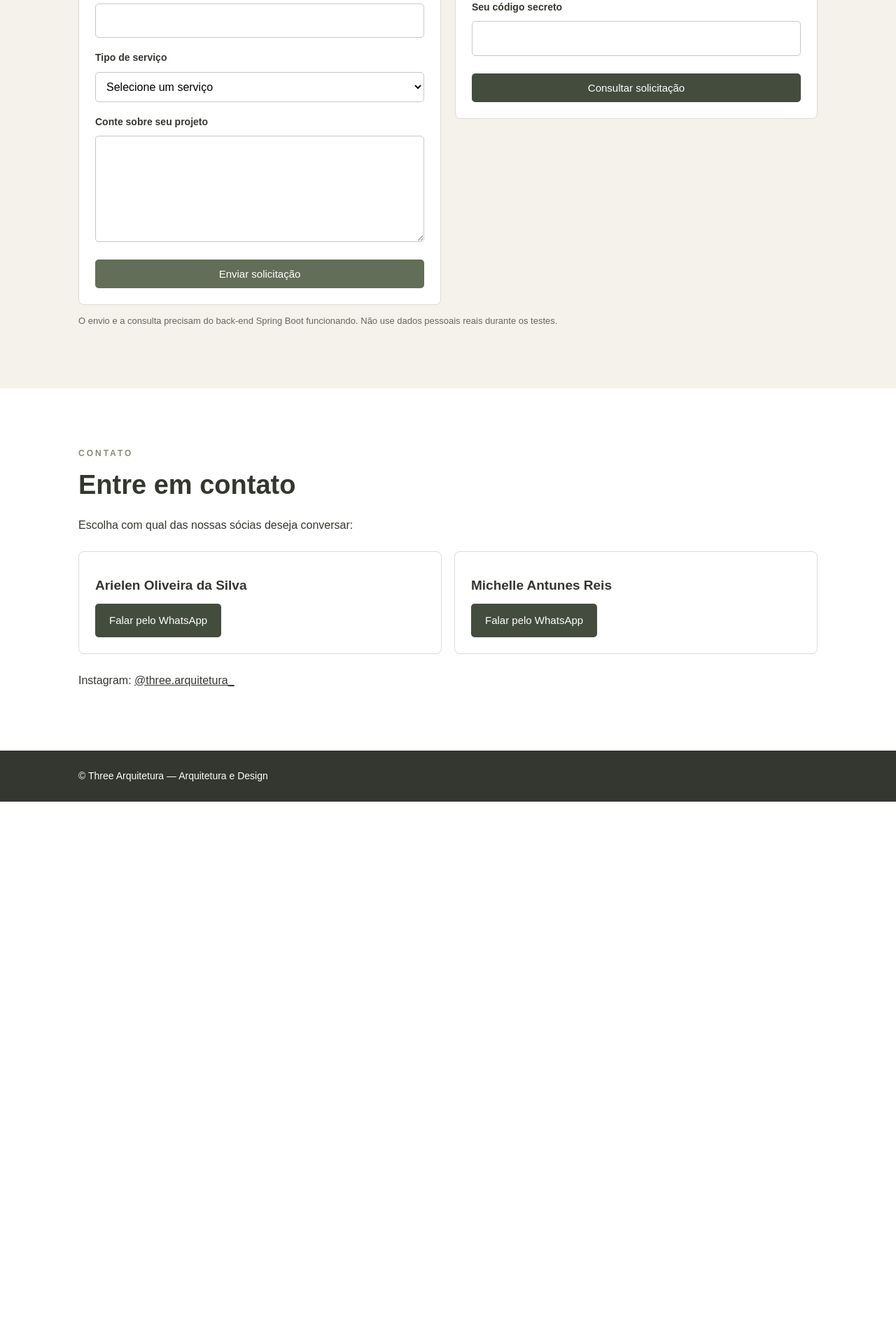
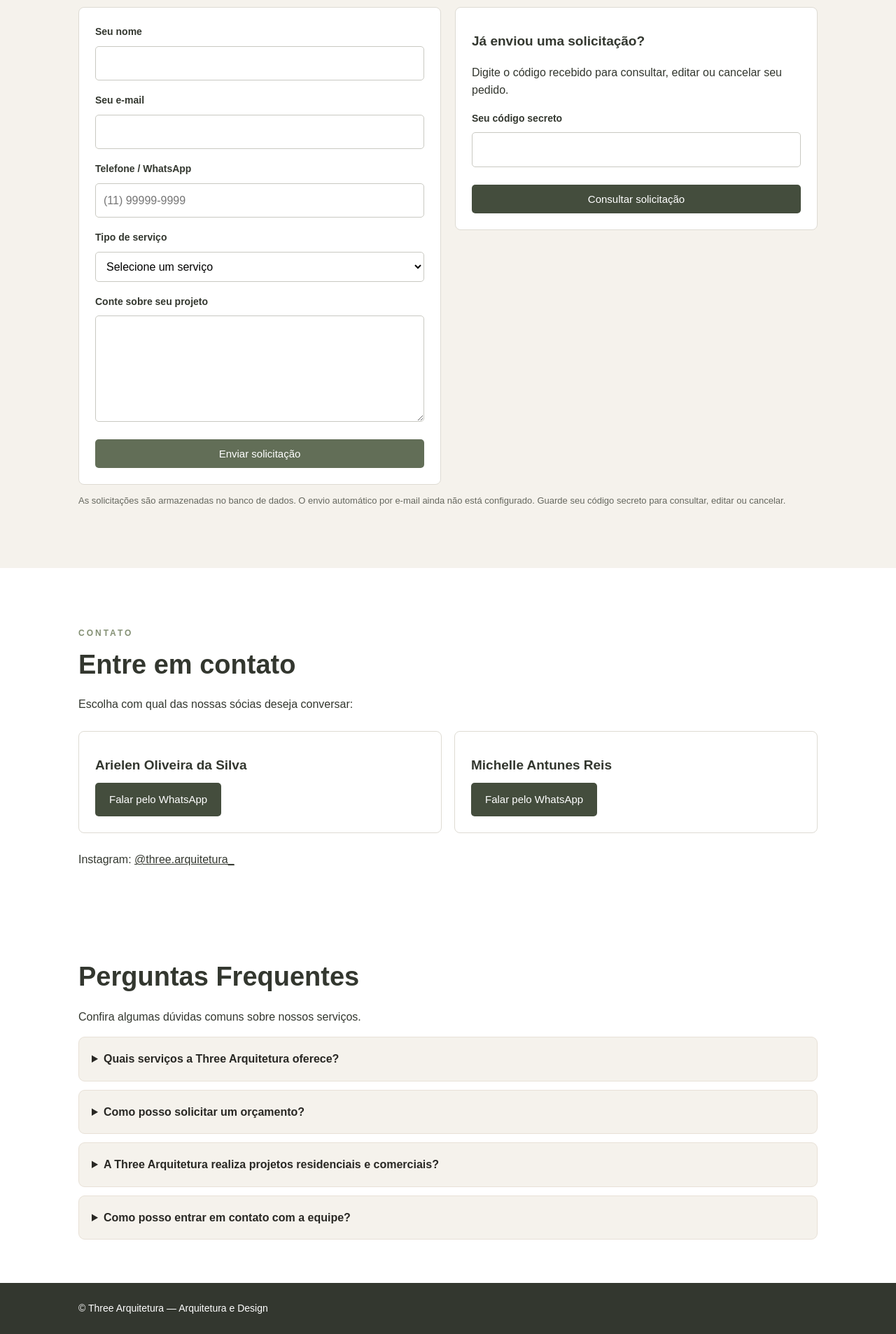
Before and after one commit to alexandrejrmoraes-crypto/PROJETO_2_SEM, a Spring Boot app: page / in a window 1280 px wide. Shown: the part 2789-4696 px from the top of the page at 70% size. Before the commit the page ends 3935 px from the top, so only its background shows below. Run offline with Spring Boot 4, Linux system fonts and the light colour scheme; grey boxes labelled with a size stand in for pictures from a placeholder-image service; some libraries are stand-ins or nearby versions.

Commit message:
Atualiza layout Three Arquitetura e adiciona telefone WhatsApp

```diff
--- a/three-arquitetura/src/main/java/br/com/threearquitetura/Solicitacao.java
+++ b/three-arquitetura/src/main/java/br/com/threearquitetura/Solicitacao.java
@@ -9,6 +9,7 @@ public class Solicitacao {
     public Long id;
     public String nome;
     public String email;
+    public String telefone;
     public String tipoServico;
     @Column(length = 3000)
     public String mensagem;
--- a/three-arquitetura/src/main/resources/static/index.html
+++ b/three-arquitetura/src/main/resources/static/index.html
@@ -1,18 +1,19 @@
 <!DOCTYPE html>
+
 <html lang="pt-BR">
 <head>
-  <meta charset="UTF-8">
-  <meta name="viewport" content="width=device-width, initial-scale=1.0">
-  <meta name="description" content="Three Arquitetura: projetos residenciais, comerciais e interiores.">
+<meta charset="utf-8"/>
+<meta content="width=device-width, initial-scale=1.0" name="viewport"/>
+<meta content="Three Arquitetura: projetos residenciais, comerciais e interiores." name="description"/>
 <title>Three Arquitetura</title>
-  <link rel="stylesheet" href="style.css">
-  <script src="script.js" defer></script>
+<link href="style.css" rel="stylesheet"/>
+<script defer="" src="script.js"></script>
 </head>
 <body>
 <header class="cabecalho" id="inicio">
 <div class="largura menu">
-      <a class="marca" href="#inicio">THREE <span>ARQUITETURA</span></a>
-      <nav aria-label="Menu principal">
+<a class="marca" href="#inicio"><img alt="Logo Three Arquitetura" class="logo-imagem" src="Logo_Three_Arquitetura.png"/></a>
+<button aria-controls="menu-principal" aria-expanded="false" aria-label="Abrir menu" class="menu-toggle" id="menu-toggle" type="button">☰</button><nav aria-label="Menu principal" id="menu-principal">
 <a href="#inicio">Início</a>
 <a href="#sobre">Sobre nós</a>
 <a href="#servicos">Serviços</a>
@@ -22,7 +23,6 @@
 </nav>
 </div>
 </header>
-
 <main>
 <section class="apresentacao">
 <div class="largura apresentacao-conteudo">
@@ -33,7 +33,6 @@
 <a class="botao" href="#projetos">Conheça nossos projetos</a>
 </div>
 </section>
-
 <section class="secao largura" id="sobre">
 <p class="subtitulo">NOSSO ESCRITÓRIO</p>
 <h2>Sobre a Three Arquitetura</h2>
@@ -42,7 +41,6 @@
 <p><strong>Arielen Oliveira da Silva</strong> e <strong>Michelle Antunes Reis</strong>, sócias e fundadoras da Three Arquitetura.</p>
 <p>Nosso objetivo é criar ambientes que unem beleza, conforto e funcionalidade.</p>
 </section>
-
 <section class="secao fundo-claro" id="servicos">
 <div class="largura">
 <p class="subtitulo">O QUE FAZEMOS</p>
@@ -56,32 +54,32 @@
 </div>
 </div>
 </section>
-
 <section class="secao largura" id="projetos">
 <p class="subtitulo">PORTFÓLIO</p>
 <h2>Nossos projetos</h2>
 <p>Conheça alguns dos projetos realizados pelo nosso escritório.</p>
 <div class="grade galeria">
-        <article class="projeto"><img src="https://placehold.co/600x400/e9e2d8/4e493f?text=Projeto+residencial" alt="Imagem ilustrativa de projeto residencial"><h3>Projeto residencial</h3></article>
-        <article class="projeto"><img src="https://placehold.co/600x400/e9e2d8/4e493f?text=Design+de+interiores" alt="Imagem ilustrativa de design de interiores"><h3>Design de interiores</h3></article>
-        <article class="projeto"><img src="https://placehold.co/600x400/e9e2d8/4e493f?text=Projeto+comercial" alt="Imagem ilustrativa de projeto comercial"><h3>Projeto comercial</h3></article>
+<article class="projeto"><img alt="Imagem ilustrativa de projeto residencial" src="https://placehold.co/600x400/e9e2d8/4e493f?text=Projeto+residencial"/><h3>Projeto residencial</h3></article>
+<article class="projeto"><img alt="Imagem ilustrativa de design de interiores" src="https://placehold.co/600x400/e9e2d8/4e493f?text=Design+de+interiores"/><h3>Design de interiores</h3></article>
+<article class="projeto"><img alt="Imagem ilustrativa de projeto comercial" src="https://placehold.co/600x400/e9e2d8/4e493f?text=Projeto+comercial"/><h3>Projeto comercial</h3></article>
 </div>
 <p class="observacao">Imagens ilustrativas. Substitua pelas fotos autorizadas dos projetos do escritório.</p>
 </section>
-
 <section class="secao fundo-claro" id="orcamento">
 <div class="largura">
 <p class="subtitulo">FALE SOBRE SEU PROJETO</p>
 <h2>Solicite um orçamento</h2>
 <p>Preencha os campos abaixo para enviar sua solicitação.</p>
 <div class="duas-colunas">
-          <form id="form-orcamento" class="cartao formulario">
+<form class="cartao formulario" id="form-orcamento">
 <label for="nome">Seu nome</label>
-            <input id="nome" name="nome" type="text" maxlength="120" required>
+<input id="nome" maxlength="120" name="nome" required="" type="text"/>
 <label for="email">Seu e-mail</label>
-            <input id="email" name="email" type="email" maxlength="180" required>
+<input id="email" maxlength="180" name="email" required="" type="email"/>
+<label for="telefone">Telefone / WhatsApp</label>
+<input id="telefone" name="telefone" type="tel" maxlength="20" autocomplete="tel" placeholder="(11) 99999-9999" required/>
 <label for="tipoServico">Tipo de serviço</label>
-            <select id="tipoServico" name="tipoServico" required>
+<select id="tipoServico" name="tipoServico" required="">
 <option value="">Selecione um serviço</option>
 <option>Projetos residenciais</option>
 <option>Projetos comerciais</option>
@@ -90,52 +88,72 @@
 <option>Consultoria</option>
 </select>
 <label for="mensagem">Conte sobre seu projeto</label>
-            <textarea id="mensagem" name="mensagem" rows="5" maxlength="2000" required></textarea>
+<textarea id="mensagem" maxlength="2000" name="mensagem" required="" rows="5"></textarea>
 <button class="botao" type="submit">Enviar solicitação</button>
-            <p id="resultado-envio" class="resultado" role="status" aria-live="polite"></p>
+<p aria-live="polite" class="resultado" id="resultado-envio" role="status"></p>
 </form>
 <div class="cartao painel-consulta">
 <h3>Já enviou uma solicitação?</h3>
 <p>Digite o código recebido para consultar, editar ou cancelar seu pedido.</p>
-            <form id="form-consulta" class="formulario">
+<form class="formulario" id="form-consulta">
 <label for="codigo">Seu código secreto</label>
-              <input id="codigo" name="codigo" type="password" autocomplete="off" required>
+<input autocomplete="off" id="codigo" name="codigo" required="" type="password"/>
 <button class="botao botao-secundario" type="submit">Consultar solicitação</button>
 </form>
-            <p id="resultado-consulta" class="resultado" role="status" aria-live="polite"></p>
-            <form id="form-edicao" class="formulario escondido">
+<p aria-live="polite" class="resultado" id="resultado-consulta" role="status"></p>
+<form class="formulario escondido" id="form-edicao">
 <h3>Editar solicitação</h3>
 <label for="editar-nome">Nome</label>
-              <input id="editar-nome" required>
+<input id="editar-nome" required=""/>
 <label for="editar-email">E-mail</label>
-              <input id="editar-email" type="email" required>
+<input id="editar-email" required="" type="email"/>
+<label for="editar-telefone">Telefone / WhatsApp</label>
+<input id="editar-telefone" type="tel" maxlength="20" autocomplete="tel" required/>
 <label for="editar-servico">Tipo de serviço</label>
-              <select id="editar-servico" required>
+<select id="editar-servico" required="">
 <option>Projetos residenciais</option><option>Projetos comerciais</option>
 <option>Design de interiores</option><option>Reformas</option><option>Consultoria</option>
 </select>
 <label for="editar-mensagem">Mensagem</label>
-              <textarea id="editar-mensagem" rows="4" required></textarea>
+<textarea id="editar-mensagem" required="" rows="4"></textarea>
 <button class="botao" type="submit">Salvar alterações</button>
 <button class="botao botao-perigo" id="botao-cancelar" type="button">Cancelar solicitação</button>
 </form>
 </div>
 </div>
-        <p class="observacao">O envio e a consulta precisam do back-end Spring Boot funcionando. Não use dados pessoais reais durante os testes.</p>
+<p class="observacao">As solicitações são armazenadas no banco de dados. O envio automático por e-mail ainda não está configurado. Guarde seu código secreto para consultar, editar ou cancelar.</p>
 </div>
 </section>
-
 <section class="secao largura" id="contato">
 <p class="subtitulo">CONTATO</p>
 <h2>Entre em contato</h2>
 <p>Escolha com qual das nossas sócias deseja conversar:</p>
 <div class="grade contatos">
-        <div class="cartao"><h3>Arielen Oliveira da Silva</h3><a class="botao botao-secundario" href="https://wa.me/5511986293683" target="_blank" rel="noopener noreferrer">Falar pelo WhatsApp</a></div>
-        <div class="cartao"><h3>Michelle Antunes Reis</h3><a class="botao botao-secundario" href="https://wa.me/5511984336070" target="_blank" rel="noopener noreferrer">Falar pelo WhatsApp</a></div>
+<div class="cartao"><h3>Arielen Oliveira da Silva</h3><a class="botao botao-secundario" href="https://wa.me/5511986293683" rel="noopener noreferrer" target="_blank">Falar pelo WhatsApp</a></div>
+<div class="cartao"><h3>Michelle Antunes Reis</h3><a class="botao botao-secundario" href="https://wa.me/5511984336070" rel="noopener noreferrer" target="_blank">Falar pelo WhatsApp</a></div>
 </div>
-      <p>Instagram: <a href="https://www.instagram.com/three.arquitetura_/" target="_blank" rel="noopener noreferrer">@three.arquitetura_</a></p>
+<p>Instagram: <a href="https://www.instagram.com/three.arquitetura_/" rel="noopener noreferrer" target="_blank">@three.arquitetura_</a></p>
 </section>
-  </main>
+<section class="secao largura perguntas" id="perguntas">
+<h2>Perguntas Frequentes</h2>
+<p>Confira algumas dúvidas comuns sobre nossos serviços.</p>
+<details>
+<summary>Quais serviços a Three Arquitetura oferece?</summary>
+<p>Oferecemos projetos residenciais e comerciais, design de interiores, reformas e consultoria.</p>
+</details>
+<details>
+<summary>Como posso solicitar um orçamento?</summary>
+<p>Você pode preencher o formulário de solicitação de orçamento disponível em nosso site ou entrar em contato diretamente pelo WhatsApp.</p>
+</details>
+<details>
+<summary>A Three Arquitetura realiza projetos residenciais e comerciais?</summary>
+<p>Sim! Desenvolvemos projetos para ambientes residenciais e comerciais, de acordo com as necessidades de cada cliente.</p>
+</details>
+<details>
+<summary>Como posso entrar em contato com a equipe?</summary>
+<p>Você pode entrar em contato pelos botões de WhatsApp disponíveis no site ou pelo nosso Instagram @three.arquitetura_.</p>
+</details>
+</section></main>
 <footer><div class="largura">© Three Arquitetura — Arquitetura e Design</div></footer>
 </body>
 </html>
--- a/three-arquitetura/src/main/resources/static/script.js
+++ b/three-arquitetura/src/main/resources/static/script.js
@@ -1,7 +1,5 @@
-// ENDEREÇO DO SEU BACK-END (mude quando publicar o Spring Boot)
-const API = '/api/solicitacoes'; // Para testes locais. Ao publicar, troque pela URL HTTPS do servidor.
+const API = '/api/solicitacoes'; // API no mesmo domínio do site, inclusive no Render.
 
-// Estas rotas são um exemplo. Confira os caminhos reais no seu Controller Java.
 const formulario = document.getElementById('form-orcamento');
 const resultadoEnvio = document.getElementById('resultado-envio');
 const consulta = document.getElementById('form-consulta');
@@ -12,6 +10,7 @@ function dadosDoFormulario(form) {
   return {
     nome: form.querySelector('[name="nome"]').value.trim(),
     email: form.querySelector('[name="email"]').value.trim(),
+    telefone: form.querySelector('[name="telefone"]').value.trim(),
     tipoServico: form.querySelector('[name="tipoServico"]').value,
     mensagem: form.querySelector('[name="mensagem"]').value.trim()
   };
@@ -51,6 +50,7 @@ consulta.addEventListener('submit', async function(evento) {
     const dados = await resposta.json();
     document.getElementById('editar-nome').value = dados.nome || '';
     document.getElementById('editar-email').value = dados.email || '';
+    document.getElementById('editar-telefone').value = dados.telefone || '';
     document.getElementById('editar-servico').value = dados.tipoServico || 'Consultoria';
     document.getElementById('editar-mensagem').value = dados.mensagem || '';
     resultadoConsulta.textContent = 'Solicitação encontrada! Você pode editar ou cancelar abaixo.';
@@ -65,6 +65,7 @@ edicao.addEventListener('submit', async function(evento) {
   const dados = {
     nome: document.getElementById('editar-nome').value.trim(),
     email: document.getElementById('editar-email').value.trim(),
+    telefone: document.getElementById('editar-telefone').value.trim(),
     tipoServico: document.getElementById('editar-servico').value,
     mensagem: document.getElementById('editar-mensagem').value.trim()
   };
@@ -90,3 +91,17 @@ document.getElementById('botao-cancelar').addEventListener('click', async functi
     consulta.reset();
   } catch (erro) { resultadoConsulta.textContent = erro.message; }
 });
+
+// Menu responsivo (versão atualizada do frontend).
+const botaoMenu = document.getElementById('menu-toggle');
+const menuPrincipal = document.getElementById('menu-principal');
+if (botaoMenu && menuPrincipal) {
+  botaoMenu.addEventListener('click', () => {
+    const aberto = menuPrincipal.classList.toggle('aberto');
+    botaoMenu.setAttribute('aria-expanded', String(aberto));
+  });
+  menuPrincipal.querySelectorAll('a').forEach(link => link.addEventListener('click', () => {
+    menuPrincipal.classList.remove('aberto');
+    botaoMenu.setAttribute('aria-expanded', 'false');
+  }));
+}
--- a/three-arquitetura/src/main/resources/static/style.css
+++ b/three-arquitetura/src/main/resources/static/style.css
@@ -46,3 +46,17 @@ h3 { font-size:19px; margin:10px 0; }
 .contatos { grid-template-columns:repeat(2,minmax(0,1fr)); }
 footer { background:var(--escuro); color:white; padding:25px 0; font-size:14px; }
 @media(max-width:760px) { .grade,.duas-colunas,.contatos { grid-template-columns:1fr; } .apresentacao-conteudo { padding-top:70px; padding-bottom:75px; } .secao { padding-top:50px; padding-bottom:50px; } }
+
+/* Atualização visual integrada do site (novembro/2026) */
+.logo-imagem { width: 210px; max-width: 100%; height: auto; display: block; }
+.menu-toggle { display: none; background: #292824; color: #fff; border: 0; border-radius: 8px; padding: 10px 14px; font-size: 23px; cursor: pointer; }
+.perguntas { padding-top: 35px; padding-bottom: 50px; }
+.perguntas details { background: #f5f2ec; border: 1px solid #e8e1d7; border-radius: 9px; padding: 18px; margin: 12px 0; }
+.perguntas summary { font-weight: 700; cursor: pointer; color: #292824; }
+.perguntas details p { margin-bottom: 0; }
+@media (max-width: 700px) {
+  .menu-toggle { display: inline-block; }
+  #menu-principal { display: none; width: 100%; flex-direction: column; gap: 10px; }
+  #menu-principal.aberto { display: flex; }
+  .logo-imagem { width: 160px; }
+}
```
Also changed, not shown: three-arquitetura/src/main/java/br/com/threearquitetura/SolicitacaoController.java (+12 -6 lines), README.md, three-arquitetura/src/main/resources/static/Logo Three Arquitetura.jpeg (added), three-arquitetura/src/main/resources/static/Logo_Three_Arquitetura.png (added). Lines whose indentation alone changed are shown as unchanged.
